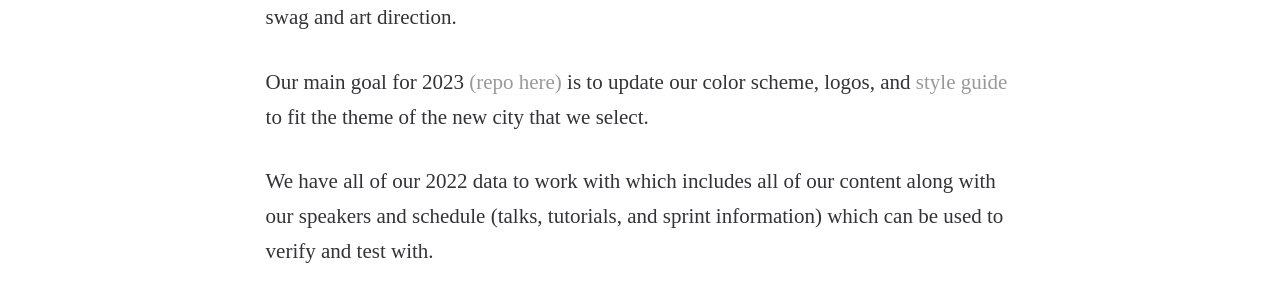
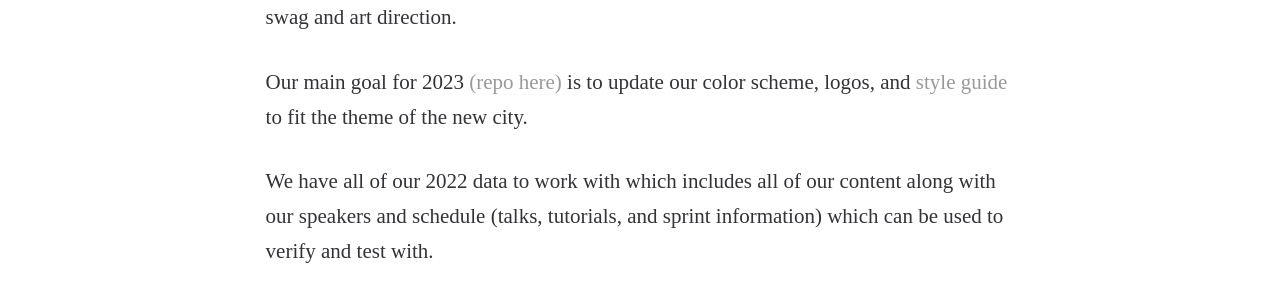
Before and after one commit to DEFNA/defna.org, a Jekyll site: the page built from _posts/2022-11-03-call-for-proposals-for-djangocon-2023-website.md, in a window 1280 px wide. Shown: the part 726-1026 px from the top of the page. Built offline with Jekyll 4.4.1, drawn with Linux system fonts in a browser that asks for light colours.

Commit message:
Update new city reference

```diff
--- a/_posts/2022-11-03-call-for-proposals-for-djangocon-2023-website.md
+++ b/_posts/2022-11-03-call-for-proposals-for-djangocon-2023-website.md
@@ -17,7 +17,7 @@ permalink: /announcements/2022/11/03/call-for-proposals-for-djangocon-2023-websi
 
 We are looking for assistance with our DjangoCon US website design, and conference swag and art direction.
 
-Our main goal for 2023 [(repo here)](https://github.com/djangocon/2023.djangocon.us) is to update our color scheme, logos, and [style guide](https://2022.djangocon.us/styleguide/) to fit the theme of the new city that we select.
+Our main goal for 2023 [(repo here)](https://github.com/djangocon/2023.djangocon.us) is to update our color scheme, logos, and [style guide](https://2022.djangocon.us/styleguide/) to fit the theme of the new city.
 
 We have all of our 2022 data to work with which includes all of our content along with our speakers and schedule (talks, tutorials, and sprint information) which can be used to verify and test with.
 
```
